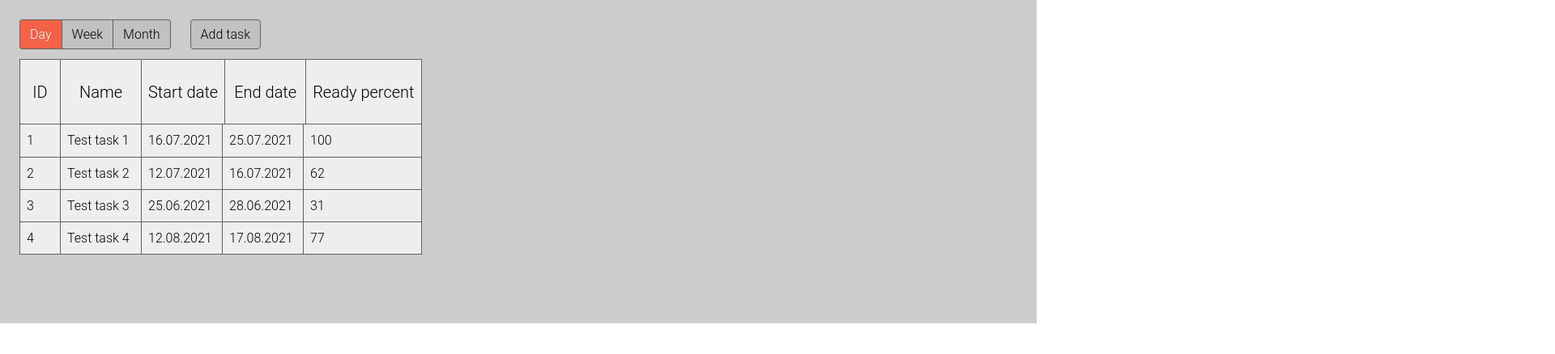
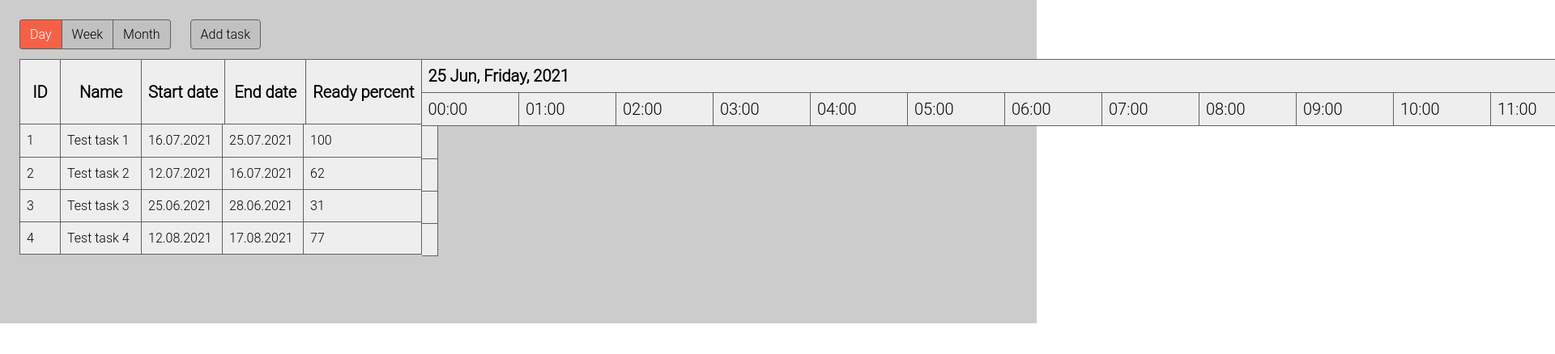
Before and after one commit to Overfirst/angular-gantt-2.0, an Angular app: page / in a window 1280 px wide. Shown: the top 438 px of the page at 81% size, 1920 px wide, since content can reach past the window. Built offline with nearby package versions, Linux system fonts and the light colour scheme.

Commit message:
The beginning of work on the timeline

```diff
--- a/src/app/gantt/components/gantt-timeline/gantt-timeline.component.html
+++ b/src/app/gantt/components/gantt-timeline/gantt-timeline.component.html
@@ -1,12 +1,44 @@
 <div>
   <table>
-    <thead>
-    <tr>
-      <th>Main date</th>
-    </tr>
-    <tr>
-      <th>Detail dates</th>
-    </tr>
+    <thead *ngIf="timelineDates" [ngSwitch]="view">
+      <ng-container *ngSwitchCase="'Day'">
+        <tr>
+          <th
+            nowrap
+            colspan="24"
+            *ngFor="let headerDate of timelineDates.headerDates"
+          >
+            {{ headerDate | date:'dd MMM, EEEE, YYYY' }}
+          </th>
+        </tr>
+        <tr>
+          <th
+            nowrap
+            *ngFor="let detailDate of timelineDates.detailDates"
+          >
+            {{ detailDate | date:'HH:mm' }}
+          </th>
+        </tr>
+      </ng-container>
+
+      <ng-container *ngSwitchCase="'Week'">
+        <tr>
+          <th
+            nowrap
+            colspan="7"
+            *ngFor="let headerDate of timelineDates.headerDates">
+            {{ headerDate | date:'MMM, dd' }} – {{ getWeekEnd(headerDate) | date:'MMM, dd' }}
+          </th>
+        </tr>
+        <tr>
+          <th
+            nowrap
+            *ngFor="let detailDate of timelineDates.detailDates"
+          >
+            {{ detailDate | date:'EEE, dd' }}
+          </th>
+        </tr>
+      </ng-container>
     </thead>
     <tbody #content>
       <tr *ngFor="let task of tasks">
--- a/src/app/gantt/components/gantt-timeline/gantt-timeline.component.scss
+++ b/src/app/gantt/components/gantt-timeline/gantt-timeline.component.scss
@@ -4,3 +4,9 @@ td {
     border-left: none;
   }
 }
+
+thead tr th {
+  min-width: 120px;
+  max-width: 120px;
+  text-align: left;
+}
--- a/src/app/gantt/components/gantt-timeline/gantt-timeline.component.ts
+++ b/src/app/gantt/components/gantt-timeline/gantt-timeline.component.ts
@@ -1,14 +1,18 @@
 import {
+  AfterViewInit,
   ChangeDetectionStrategy,
   Component,
   ElementRef,
+  EventEmitter,
   Input,
   Output,
   ViewChild,
-  EventEmitter,
-  AfterViewInit,
 } from '@angular/core';
 import { GanttTask } from '../../types/gantt-task.interface';
+import { GanttTimelineDates } from '../../types/gantt-timeline-dates.interface';
+import { GanttService } from '../../services/gantt.service';
+import { GanttView } from '../../types/gantt-view.enum';
+import { endOfWeek } from 'date-fns';
 
 @Component({
   selector: 'ng-gantt-timeline',
@@ -17,9 +21,32 @@ import { GanttTask } from '../../types/gantt-task.interface';
   changeDetection: ChangeDetectionStrategy.OnPush,
 })
 export class GanttTimelineComponent implements AfterViewInit {
+  constructor(private service: GanttService) {}
+
   @ViewChild('content') public content!: ElementRef<HTMLBodyElement>;
 
-  @Input() public tasks: GanttTask[] = [];
+  private ganttTasks: GanttTask[] = [];
+  private ganttView: GanttView = GanttView.Day;
+
+  public timelineDates: GanttTimelineDates | null = null;
+
+  @Input() public set tasks(tasks: GanttTask[]) {
+    this.ganttTasks = tasks;
+    this.timelineDates = this.service.getTimelineDates(this.tasks, this.view);
+  }
+
+  public get tasks(): GanttTask[] {
+    return this.ganttTasks;
+  }
+
+  @Input() public set view(view: GanttView) {
+    this.ganttView = view;
+    this.timelineDates = this.service.getTimelineDates(this.tasks, this.view);
+  }
+
+  public get view(): GanttView {
+    return this.ganttView;
+  }
 
   @Output() public onScroll = new EventEmitter<number>();
 
@@ -30,7 +57,10 @@ export class GanttTimelineComponent implements AfterViewInit {
   }
 
   public ngAfterViewInit(): void {
-    this.content.nativeElement.onscroll = () =>
-      this.onScroll.emit(this.content.nativeElement.scrollTop);
+    this.content.nativeElement.onscroll = () => this.onScroll.emit(this.content.nativeElement.scrollTop);
+  }
+
+  public getWeekEnd(date: Date): Date {
+    return endOfWeek(date, { weekStartsOn: 1 });
   }
 }
--- a/src/app/gantt/components/gantt.component.html
+++ b/src/app/gantt/components/gantt.component.html
@@ -15,10 +15,11 @@
       (onScroll)="onContentScroll($event)"
     ></ng-gantt-tasks-table>
 
-    <!--  <ng-gantt-timeline-->
-    <!--    [tasks]="tasks"-->
-    <!--    [contentScroll]="contentScroll"-->
-    <!--    (onScroll)="onContentScroll($event)"-->
-    <!--  ></ng-gantt-timeline>-->
+      <ng-gantt-timeline
+        [tasks]="tasks"
+        [view]="view"
+        [contentScroll]="contentScroll"
+        (onScroll)="onContentScroll($event)"
+      ></ng-gantt-timeline>
   </div>
 </div>
--- a/src/app/gantt/gantt.module.ts
+++ b/src/app/gantt/gantt.module.ts
@@ -5,6 +5,7 @@ import { GanttComponent } from './components/gantt.component';
 import { GanttTasksTableComponent } from './components/gantt-tasks-table/gantt-tasks-table.component';
 import { GanttTimelineComponent } from './components/gantt-timeline/gantt-timeline.component';
 import { GanttToolbarComponent } from './components/gantt-toolbar/gantt-toolbar.component';
+import { GanttService } from './services/gantt.service';
 
 @NgModule({
   imports: [CommonModule],
@@ -15,5 +16,6 @@ import { GanttToolbarComponent } from './components/gantt-toolbar/gantt-toolbar.
     GanttToolbarComponent,
   ],
   exports: [GanttComponent],
+  providers: [GanttService],
 })
 export class GanttModule {}
--- /dev/null
+++ b/src/app/gantt/services/gantt.service.ts
@@ -0,0 +1,95 @@
+import { Injectable } from '@angular/core';
+
+import {
+  addDays,
+  addHours,
+  addWeeks,
+  differenceInCalendarDays,
+  differenceInCalendarWeeks,
+  endOfWeek,
+  startOfWeek
+} from 'date-fns';
+
+import { GanttTask } from '../types/gantt-task.interface';
+import { GanttView } from '../types/gantt-view.enum';
+import { GanttTimelineDates } from '../types/gantt-timeline-dates.interface';
+
+@Injectable()
+export class GanttService {
+  public getTimelineDates(tasks: GanttTask[], view: GanttView): GanttTimelineDates {
+    const extremeDates = this.getTasksExtremeDates(tasks);
+
+    switch (view) {
+      case GanttView.Day:
+        return this.getTimelineDatesForDayView(extremeDates);
+
+      case GanttView.Week:
+        return this.getTimelineDatesForWeekView(extremeDates);
+
+      case GanttView.Month:
+        return this.getTimelineDatesForMonthView(extremeDates);
+    }
+  }
+
+  private getTimelineDatesForDayView(extremeDates: Date[]): GanttTimelineDates {
+    const daysDifference = differenceInCalendarDays(extremeDates[1], extremeDates[0]);
+
+    const headerDates = [...Array<Date>(daysDifference + 1)]
+      .map((date, index) => addDays(extremeDates[0], index));
+
+    const detailDates = headerDates.reduce((dates: Date[], date: Date) => [...dates, ...[...Array<Date>(24)]
+      .map((hour, index) => addHours(date, index))], []);
+
+    return {
+      headerDates,
+      detailDates,
+    };
+  }
+
+  private getTimelineDatesForWeekView(extremeDates: Date[]): GanttTimelineDates {
+    const firstWeekStart = startOfWeek(extremeDates[0], { weekStartsOn: 1 });
+    const lastWeekEnd = endOfWeek(extremeDates[1], { weekStartsOn: 1 });
+
+    const weeksDifference = differenceInCalendarWeeks(lastWeekEnd, firstWeekStart, { weekStartsOn: 1 });
+
+    const headerDates = [...Array<Date>(weeksDifference + 1)]
+      .map((date, index) => addWeeks(firstWeekStart, index));
+
+    const detailDates = headerDates.reduce((dates: Date[], date: Date) => [...dates, ...[...Array<Date>(7)]
+      .map((hour, index) => addDays(date, index))], []);
+
+    return {
+      headerDates,
+      detailDates,
+    };
+  }
+
+  private getTimelineDatesForMonthView(extremeDates: Date[]): GanttTimelineDates {
+    return {
+      headerDates: [],
+      detailDates: [],
+    };
+  }
+
+  private getTasksExtremeDates(tasks: GanttTask[]): Date[] {
+    const timeStamps = tasks
+      .reduce((dates: Date[], task: GanttTask) => [...dates, task.start, task.end], [])
+      .map((date) => date.getTime());
+
+    return [
+      new Date(Math.min(...timeStamps)),
+      new Date(Math.max(...timeStamps))
+    ].map((date) => this.clearDateTime(date));
+  }
+
+  private clearDateTime(date: Date): Date {
+    const newDate = new Date(date);
+
+    newDate.setHours(0);
+    newDate.setMinutes(0);
+    newDate.setSeconds(0);
+    newDate.setMilliseconds(0);
+
+    return newDate;
+  }
+}
--- /dev/null
+++ b/src/app/gantt/types/gantt-timeline-dates.interface.ts
@@ -0,0 +1,4 @@
+export interface GanttTimelineDates {
+  headerDates: Date[];
+  detailDates: Date[];
+}
--- a/src/styles.scss
+++ b/src/styles.scss
@@ -56,3 +56,7 @@ table {
     }
   }
 }
+
+thead tr:first-child th {
+  font-weight: 700;
+}
```
Also changed, not shown: src/app/gantt/components/gantt.component.ts (+4 -7 lines).
